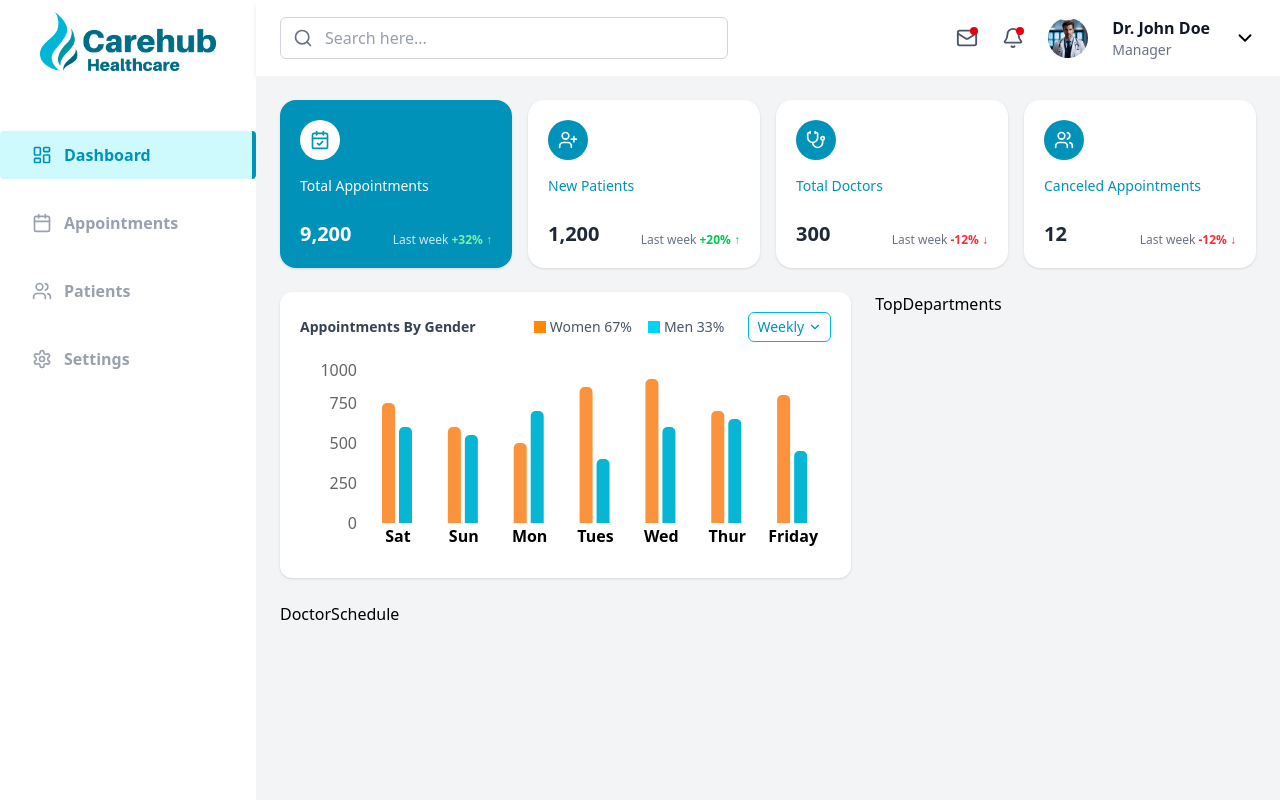
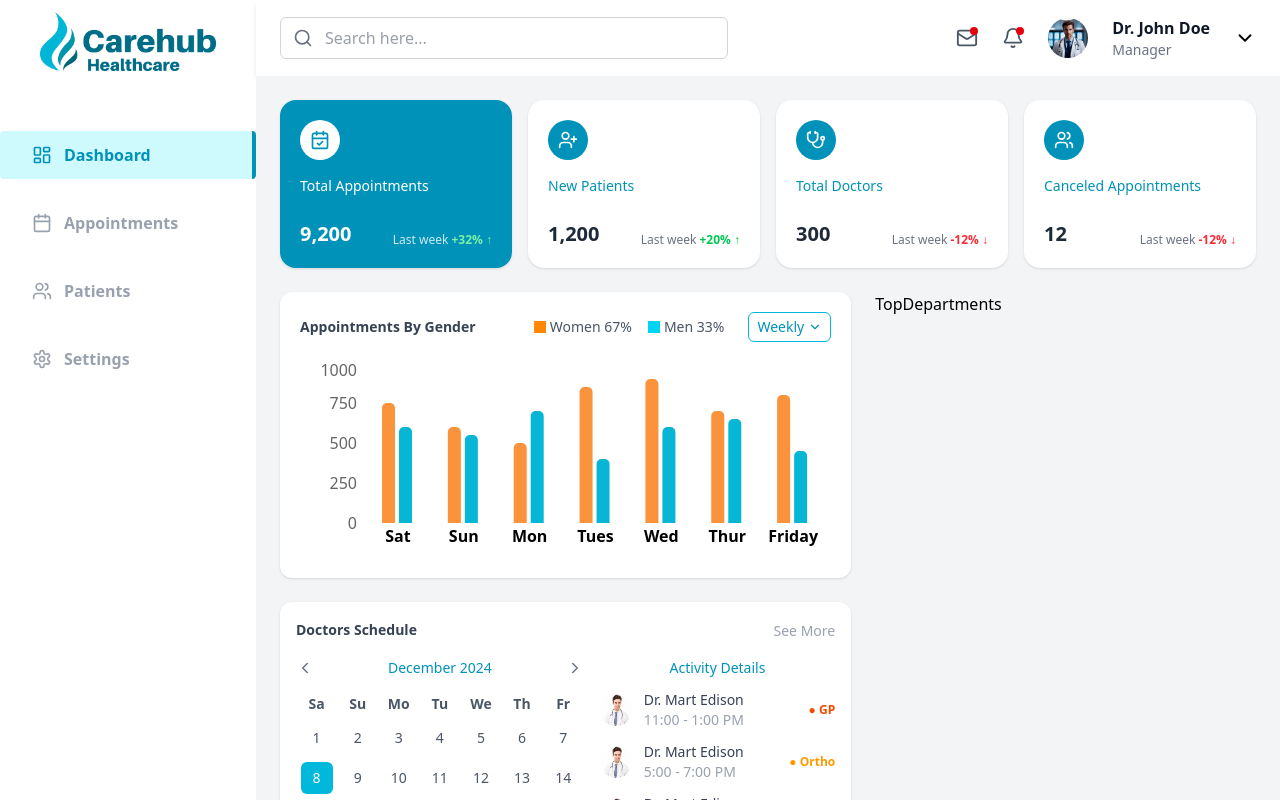
Before and after one commit to mahmoudakrm20/Cure-Hub, a React (Vite) app: page / in a window 1280 px wide. Built offline with nearby package versions, Linux system fonts and the light colour scheme.

Commit message:
Doctor Schedule Component in Dashboard

```diff
--- a/src/pages/Dashboard/DoctorSchedule.jsx
+++ b/src/pages/Dashboard/DoctorSchedule.jsx
@@ -1,7 +1,104 @@
-import React from 'react'
+import { ChevronLeft, ChevronRight, Plus } from "lucide-react";
+import { Link } from "react-router-dom";
+
+const schedule = [
+  {
+    name: "Dr. Mart Edison",
+    time: "11:00 - 1:00 PM",
+    department: "GP",
+    color: "text-orange-600",
+  },
+  {
+    name: "Dr. Mart Edison",
+    time: "5:00 - 7:00 PM",
+    department: "Ortho",
+    color: "text-amber-500",
+  },
+  {
+    name: "Dr. Mart Edison",
+    time: "9:00 - 11:00 AM",
+    department: "ENT",
+    color: "text-pink-500",
+  },
+];
 
 export default function DoctorSchedule() {
   return (
-    <div>DoctorSchedule</div>
-  )
+    <div className="bg-white rounded-xl p-4 shadow flex flex-col gap-4">
+      {/* Header */}
+      <div className="flex justify-between items-center">
+        <h2 className="text-sm font-bold text-gray-700">Doctors Schedule</h2>
+        <Link to={"/appointments/schedule"}>
+          <button className="text-sm text-gray-400 cursor-pointer">See More</button>
+        </Link>
+      </div>
+
+      {/* Calendar + Activity */}
+      <div className="flex flex-col lg:flex-row gap-4">
+        {/* Calendar */}
+        <div className="w-full lg:w-[55%]">
+          <div className="flex items-center justify-between mb-3">
+            <button className="text-gray-500">
+              <ChevronLeft size={18} />
+            </button>
+            <p className="text-sm font-medium text-cyan-600">December 2024</p>
+            <button className="text-gray-500">
+              <ChevronRight size={18} />
+            </button>
+          </div>
+          <table className="w-full text-center text-sm text-gray-600">
+            <thead>
+              <tr>
+                {["Sa", "Su", "Mo", "Tu", "We", "Th", "Fr"].map((d) => (
+                  <th key={d} className="py-1 font-semibold">{d}</th>
+                ))}
+              </tr>
+            </thead>
+            <tbody>
+              {[0, 1, 2, 3, 4].map((row) => (
+                <tr key={row}>
+                  {Array.from({ length: 7 }).map((_, i) => {
+                    const day = row * 7 + i + 1;
+                    return day <= 31 ? (
+                      <td key={i} className="py-1">
+                        <button
+                          className={`w-8 h-8 rounded-md ${
+                            day === 8 ? "bg-cyan-500 text-white" : "hover:bg-gray-200"
+                          }`}
+                        >
+                          {day}
+                        </button>
+                      </td>
+                    ) : (
+                      <td key={i}></td>
+                    );
+                  })}
+                </tr>
+              ))}
+            </tbody>
+          </table>
+        </div>
+
+        {/* Activity */}
+        <div className="w-full lg:w-[45%] flex flex-col gap-3">
+          <p className="text-sm font-medium text-center text-cyan-600">Activity Details</p>
+
+          {schedule.map((doc, i) => (
+            <div key={i} className="flex items-center gap-3 text-sm">
+              <img src="/doctor1.png" className="h-8 w-8 rounded-full bg-white" />
+              <div className="flex-1">
+                <p className="font-medium text-gray-700">{doc.name}</p>
+                <p className="text-gray-400">{doc.time}</p>
+              </div>
+              <span className={`text-xs font-semibold ${doc.color}`}>● {doc.department}</span>
+            </div>
+          ))}
+
+          <button className="mt-6 self-center text-sm border-cyan-600 text-gray-600 border rounded-md px-3 py-1 flex items-center gap-1">
+            <Plus size={16} /> Add New
+          </button>
+        </div>
+      </div>
+    </div>
+  );
 }
```
